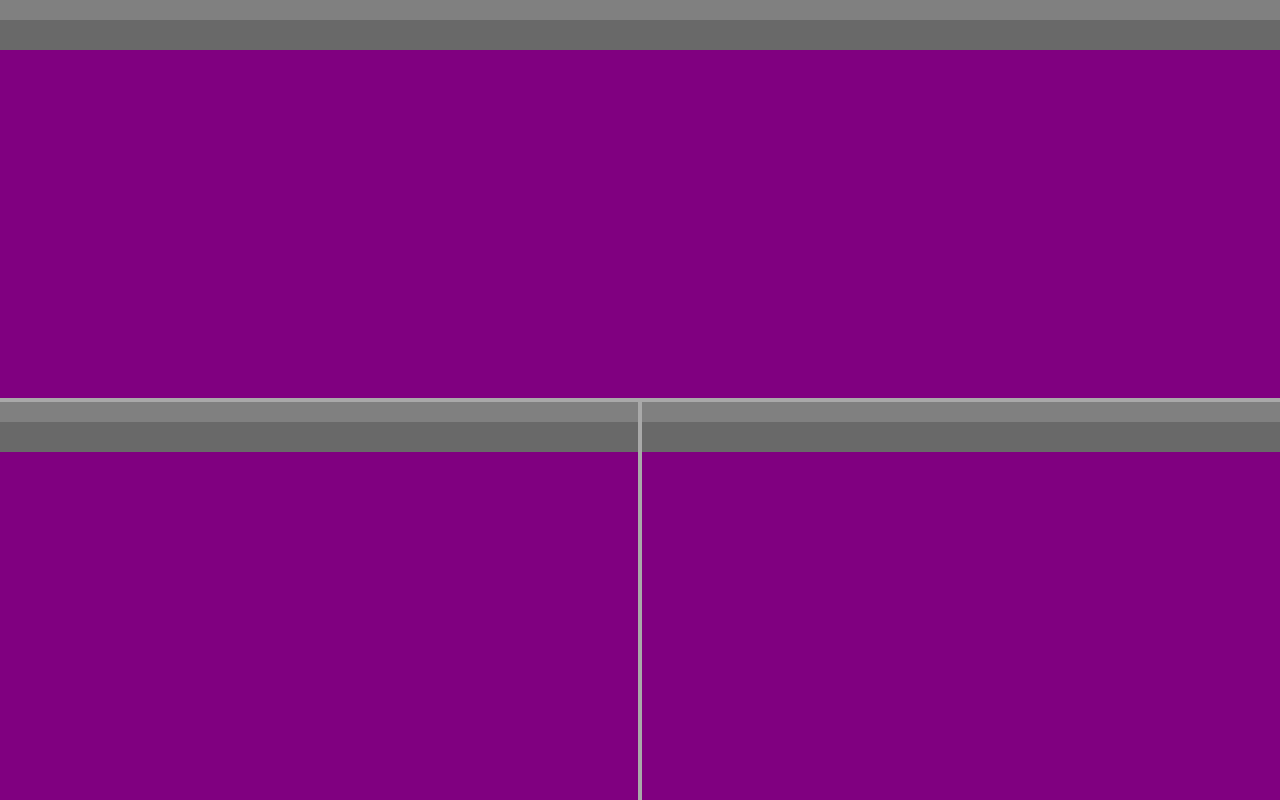
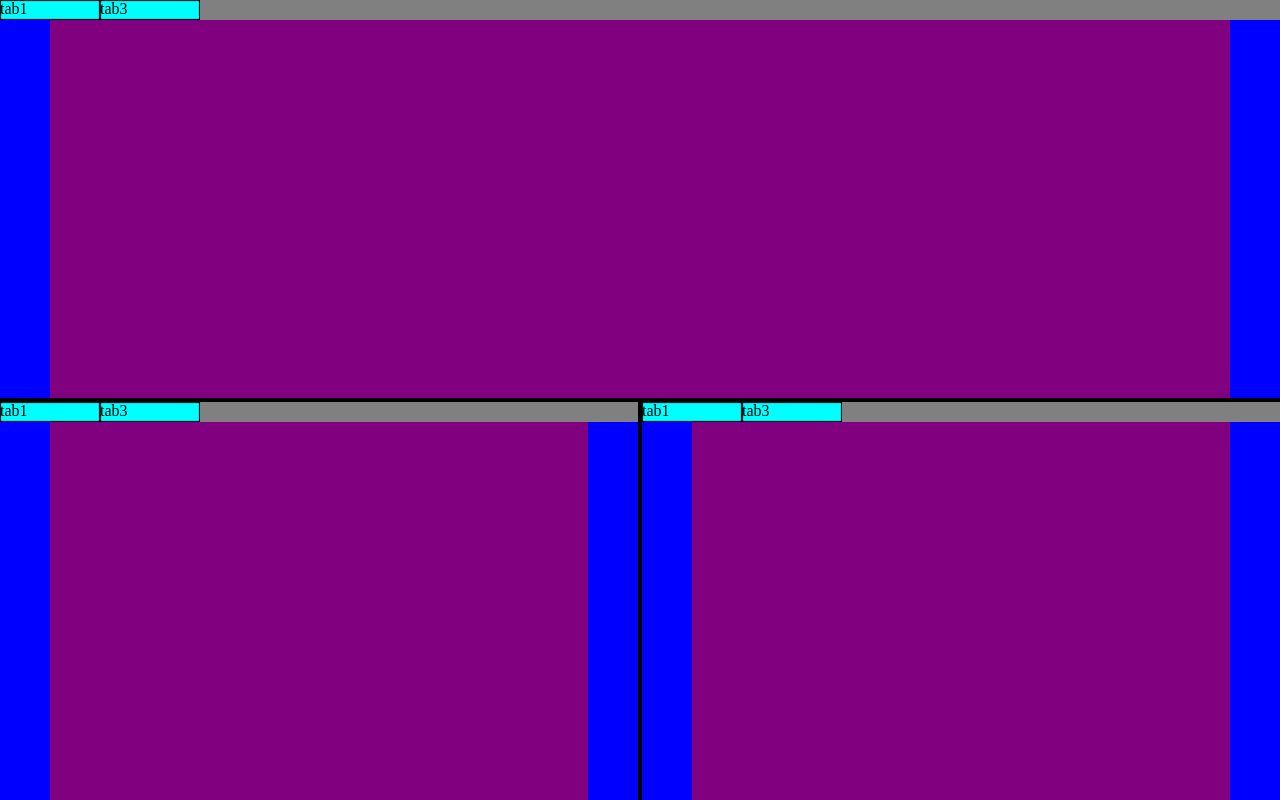
Before and after one commit to zukedog/htmlBoxes, a plain HTML site: page index.html in a window 1280 px wide. Drawn offline with Linux system fonts and the light colour scheme.

Commit message:
did stuff

```diff
--- /dev/null
+++ b/drag.js
@@ -0,0 +1,27 @@
+// JavaScript Document
+function drag(ev) {
+	var me = this;
+	ev.dataTransfer.setData("text", ev.target);
+	console.log($(ev.target).attr("dat"));
+}
+
+function dragenter(ev) {
+	console.log("Enter");
+}
+
+function dragleave(ev){
+	console.log("Leave");
+}
+
+function drop(ev) {
+    ev.preventDefault();
+    var data = ev.dataTransfer.getData("text");
+	console.log(ev.dataTransfer.mozSourceNode);
+	$(ev.target).append("<p>Tested</p>");
+	console.log(ev);
+	dragleave(ev);
+}
+
+function hover(ev){
+	ev.preventDefault();
+}
--- a/index.html
+++ b/index.html
@@ -5,11 +5,13 @@
 <title>htmlBoxes</title>
 <script src="jquery.js"></script>
 <script src="main.js"></script>
+<script src="drag.js"></script>
 <link rel="stylesheet" type="text/css" href="style.css">
+<link href="scratchpad.md">
 </head>
 
 <body>
-	<div class="content" split="true" style="position: fixed">
+	<div class="content" split="true" style="position: fixed;">
 	<div class="content" or="horizontal" split="false"></div>
 	<div class="helper" or="horizontal"></div>
 	<div class="content" or="horizontal">
--- a/main.js
+++ b/main.js
@@ -4,7 +4,14 @@ $(document).ready(function(){
 	$(".helper[or=\"vertical\"]").on("mousedown", initResizeV);//enable vertical Helper
 	$(".helper[or=\"horizontal\"]").on("mousedown", initResizeH);
 
-	$(".content[split=\"false\"]").append('<div class="tabBar"></div><div class="subTabBar"></div>');
+	$(".content[split=\"false\"]").append('<div class="tabBar"></div>');//<div class="subTabBar"></div>
+	$(".content[split=\"false\"]").append('<div class="contentBody" ondrop="drop(event)" ondragenter="dragenter(event)" ondragleave="dragleave(event)" ondragover="hover(event)"></div>');
+
+	$(".tabBar").append('<div class=tab draggable="true" ondragstart="drag(event)" dat=\"{}\">tab1</div>');
+	$(".tabBar").append('<div class=tab draggable="true" ondragstart="drag(event)">tab3</div>').attr("dat",'{"Test":"bob"}');
+	$(".tabBar").append('<div class=tabFill></div>');
+	//$(".tab").attr("dat",'{"Test":"bob"}');
+	$(".contentBody").html('<div class="thinRow"><div class="side"></div><div class="middle"></div><div class="side"></div></div><div class="row"><div class="side"></div><div class="middle"></div><div class="side"></div></div><div class="thinRow"><div class="side"></div><div class="middle"></div><div class="side"></div></div>');
 
 
 });
--- a/style.css
+++ b/style.css
@@ -10,16 +10,18 @@ html,body{
 .helper{
 	width: 100%;
 	height: 100%;
-	background-color: darkgray;
+	background-color: black;
 }
 
 .helper[or="vertical"]{
 	width: 4px;
 	display: inline-block;
+	cursor: ew-resize;
 }
 
 .helper[or="horizontal"]{
 	height: 4px;
+	cursor: ns-resize;
 }
 
 .content{
@@ -37,15 +39,18 @@ html,body{
 	height: calc(50% - 2px);
 }
 
-
-.win{
+.contentBody{
 	width: 100%;
+	height: calc(100% - 20px);
+	overflow: hidden;
 }
 
 .tabBar{
 	width: 100%;
 	height: 20px;
 	background-color:grey;
+	overflow:visible;
+	display: table;
 }
 
 .subTabBar{
@@ -53,3 +58,40 @@ html,body{
 	height: 30px;
 	background-color: dimgrey;
 }
+
+.tab{
+	background-color: aqua;
+	height: 100%;
+	width: 100px;
+	display:table-cell;
+    box-shadow:inset 0px 0px 1px 1px #000;
+}
+
+.tabfill{
+	display: table-cell;
+	height: 100%;
+	width: 100%;
+}
+
+.thinRow{
+	height: 50px;
+	width: 100%;
+}
+
+.row{
+	height: calc(100% - 100px);
+	width: 100%;
+}
+
+.side{
+	height: 100%;
+	width: 50px;
+	background-color: blue;
+	display: inline-block;
+}
+
+.middle{
+	width: calc(100% - 100px);
+	height: 100%;
+	display: inline-block;
+}
```
Also changed, not shown: 1 other file.
